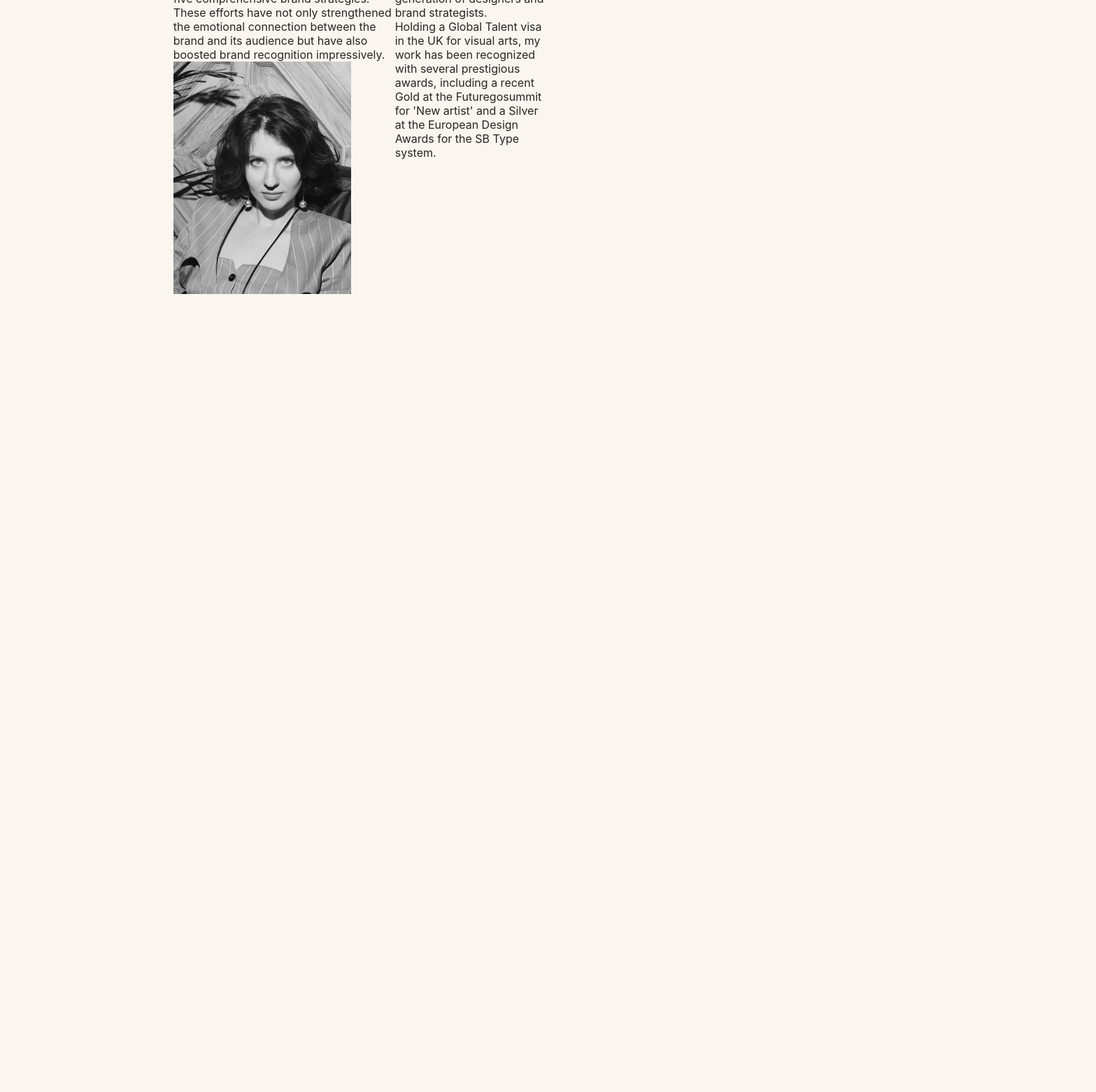
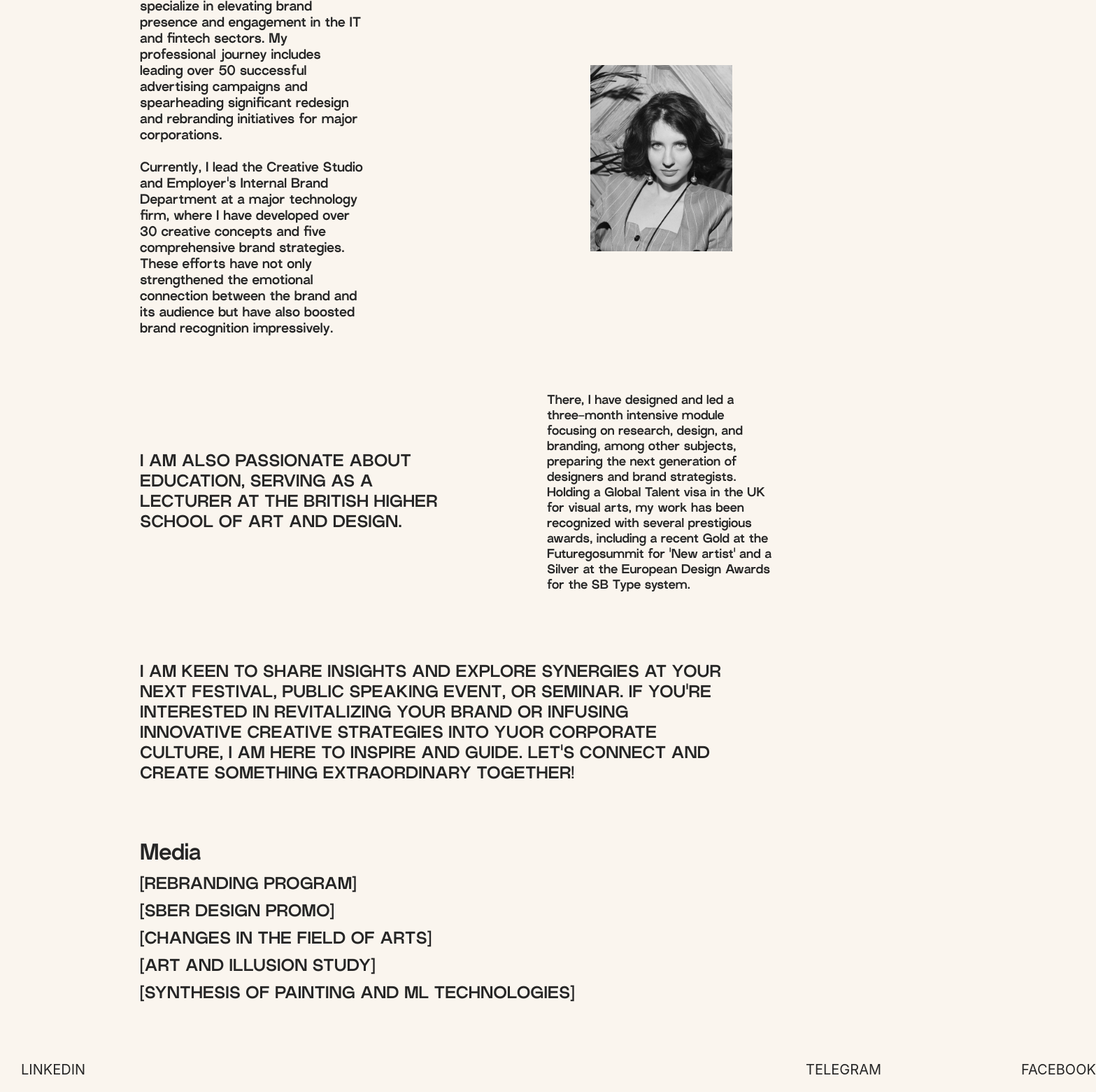
Before and after one commit to annalatyeva/anna-katsur-portfolio, a React (Create React App) app: page /about in a window 1280 px wide. Shown: the part 496-2056 px from the top of the page at 70% size, 1567 px wide, since content can reach past the window. Before the commit the page ends 920 px from the top, so only its background shows below. Built offline with nearby package versions, Linux system fonts and the light colour scheme.

Commit message:
add styles

```diff
--- a/package.json
+++ b/package.json
@@ -9,7 +9,7 @@
     "react": "^18.2.0",
     "react-dom": "^18.2.0",
     "react-player": "^2.16.0",
-    "react-router-dom": "^6.22.3",
+    "react-router-dom": "^6.23.0",
     "react-scripts": "^5.0.1",
     "sass": "^1.75.0",
     "web-vitals": "^2.1.4"
--- a/src/App.js
+++ b/src/App.js
@@ -14,6 +14,7 @@ import Project4 from "./pages/ProjectPages/Project4";
 import Project5 from "./pages/ProjectPages/Project5";
 import Project6 from "./pages/ProjectPages/Project6";
 import Project7 from "./pages/ProjectPages/Project7";
+import Footer from "./components/Footer/Footer";
 
 function App() {
 	return (
@@ -36,7 +37,8 @@ function App() {
 						<Route path="/project07" element={<Project7 />} />
 					</Routes>
 				</main>
-			</div>
+				<Footer />
+				</div>
 		</Router>
 	);
 }
--- a/src/components/AboutMe/AboutMe.jsx
+++ b/src/components/AboutMe/AboutMe.jsx
@@ -5,32 +5,41 @@ import photoItem from "../../assets/images/anna.png";
 const AboutMe = () => {
   return (
     <div className={aboutmeStyle.container}>
-    <p> CREATIVE DIRECTOR / BRAND STRATEGIST / LECTURER</p>
-    <p>HELLO! I'M ANNA KATSUR, CREATIVE DIRECTOR WITH A STRONG FOCUS ON CREATING IMPACTFUL BRAND PLATFORMS, BRANDING, INDENTITY, AND TYPOGRAPHY.</p>
+    <p className={aboutmeStyle.function}> CREATIVE DIRECTOR / BRAND STRATEGIST / LECTURER</p> <br></br>
+    <p className={aboutmeStyle.hello}>HELLO! I'M ANNA KATSUR, CREATIVE DIRECTOR WITH A STRONG FOCUS ON CREATING IMPACTFUL BRAND PLATFORMS, BRANDING, INDENTITY, AND TYPOGRAPHY.</p> <br></br> <br></br>
     <div className={aboutmeStyle.about}>
-    <div>
-<p>With over a decade of experience, I specialize in elevating brand presence and engagement in the IT and fintech sectors. My professional journey includes leading over 50 successful advertising campaigns and spearheading significant redesign and rebranding initiatives for major corporations.</p>
+    <div className={aboutmeStyle.text}>
+<p>With over a decade of experience, I specialize in elevating brand presence and engagement in the IT and fintech sectors. My professional journey includes leading over 50 successful advertising campaigns and spearheading significant redesign and rebranding initiatives for major corporations.</p><br></br>
 <p>Currently, I lead the Creative Studio and Employer's Internal Brand Department at a major technology firm, where I have developed over 30 creative concepts and five comprehensive brand strategies. These efforts have not only strengthened the emotional connection between the brand and its audience but have also boosted brand recognition impressively.</p>
-<div>
+</div>
+<div className={aboutmeStyle.image}>
   <img
   src={photoItem}
   alt="Anna"
   />
 </div>
 </div>
+<div className={aboutmeStyle.aboutme}>
+<div className={aboutmeStyle.aboutmeleft}>
+<p> I AM ALSO PASSIONATE ABOUT EDUCATION, SERVING AS A LECTURER AT THE BRITISH HIGHER SCHOOL OF ART AND DESIGN.</p>
 </div>
-<div className={aboutmeStyle.about}>
-<p> I AM ALSO PASSIONATE ABOUT EDUCATION, SERVING AS A LECTURER AT THE BRITISH HIGHER SCHOOL OF ART AND DESIGN.</p>
+<div className={aboutmeStyle.aboutmeright}>
 <p>There, I have designed and led a three-month intensive module focusing on research, design, and branding, among other subjects, preparing the next generation of designers and brand strategists.</p>
 <p>Holding a Global Talent visa in the UK for visual arts, my work has been recognized with several prestigious awards, including a recent Gold at the Futuregosummit for 'New artist' and a Silver at the European Design Awards for the SB Type system.</p>
 </div>
+</div>
+<div className={aboutmeStyle.aboutmecenter}>
 <p>I AM KEEN TO SHARE INSIGHTS AND EXPLORE SYNERGIES AT YOUR NEXT FESTIVAL, PUBLIC SPEAKING EVENT, OR SEMINAR. IF YOU'RE INTERESTED IN REVITALIZING YOUR BRAND OR INFUSING INNOVATIVE CREATIVE STRATEGIES INTO YUOR CORPORATE CULTURE, I AM HERE TO INSPIRE AND GUIDE. LET'S CONNECT AND CREATE SOMETHING EXTRAORDINARY TOGETHER!</p>
-<div>Media
-    <a>[REBRANDING PROGRAM]</a>
-    <a>[SBER DESIGN PROMO]</a>
-    <a>[CHANGES IN THE FIELD OF ARTS]</a>
-    <a>[ART AND ILLUSION STUDY]</a>
-    <a>[SYNTHESIS OF PAINTING AND ML TECHNOLOGIES]</a>
+</div>
+<div className={aboutmeStyle.media}>
+  <div className={aboutmeStyle.medianame}>Media</div>
+  <div className={aboutmeStyle.medialinks}>
+    <a className={aboutmeStyle.link} href="https://my.epicgrowth.io/programs/rebranding">[REBRANDING PROGRAM]</a>
+    <a className={aboutmeStyle.link} href="https://promo.sber.ru/design#">[SBER DESIGN PROMO]</a>
+    <a className={aboutmeStyle.link} href="https://hackernoon.com/a-checklist-of-changes-that-await-us-in-the-field-of-arts?fbclid=IwAR24mtEBPt_c-uE0Sn_i-RFCDxtXLD2JEa8e0KqNTi7X-hCVBdawCalCowU">[CHANGES IN THE FIELD OF ARTS]</a>
+    <a className={aboutmeStyle.link} href="https://filmdaily.co/lifestyle/art-and-illusion-a-study-on-the-role-of-neural-networks-in-the-work-of-anna-katsur">[ART AND ILLUSION STUDY]</a>
+    <a className={aboutmeStyle.link} href="https://techbullion.com/the-synthesis-of-painting-and-ml-technologies-in-the-world-of-nft">[SYNTHESIS OF PAINTING AND ML TECHNOLOGIES]</a>
+    </div>
 </div>
     </div>
   );
--- a/src/components/AboutMe/AboutMe.module.scss
+++ b/src/components/AboutMe/AboutMe.module.scss
@@ -3,9 +3,84 @@
 .container {
     display: flex;
     color: $black;
+    flex-direction: column;
+    margin-left: 200px;
+    font-family: $nonBold;
+    margin-bottom: 80px;
 }
 
 .about {
     display: flex;
+    align-items: center;
+}
+
+.function {
+    font-size: medium;
+    font-weight: bold;
+}
+
+.hello {
+    font-size: xx-large;
+    font-weight: bold;
+    margin-right: 250px;
+}
+
+.text {
+    width: 30%;
+    font-size: larger;
+}
+
+.image {
+margin-left: 320px;
+}
+
+.image img {
+    width: 80%;
+}
+
+.aboutme {
+    display: flex;
+    align-items: center;
+    margin-top: 80px;
+}
+
+.aboutmeleft {
+    width: 40%;
+    font-size: x-large;
+    font-weight: bold;
+}
+.aboutmeright {
+    margin-left: 150px;
+    width: 30%;
+    font-size: large;
+}
+
+.aboutmecenter {
+    margin-top: 100px;
+    font-size: x-large;
+    font-weight: bold;
+    width: 78%;
+}
+
+.media {
+    display: flex;
     flex-direction: column;
+    margin-top: 80px;
 }
+
+.medianame {
+    font-size: xx-large;
+    font-weight: bolder;
+}
+
+.link {
+    display: block;
+    font-size: x-large;
+    margin-top: 10px;
+    color: $black;
+    text-decoration: none;
+
+    &:hover {
+        color: $gray;
+    }
+  }
--- a/src/components/Footer/Footer.jsx
+++ b/src/components/Footer/Footer.jsx
@@ -1,24 +1,32 @@
+import React from "react";
+import { useLocation } from "react-router-dom";
 import footerStyle from '../Footer/Footer.module.scss';
 
 const Footer = () => {
+  const location = useLocation();
+
+  if (location.pathname === "/") {
+    return null;
+  }
+
   return (
     <nav>
           <ul>
-            <div className={footerStyle.link}>
+            <div className={footerStyle.links}>
               <li>
-                <button>
+              <a href="https://www.linkedin.com/in/anna-katsur-a2084480" className={footerStyle.linkedin}>
                   LINKEDIN
-                </button>
+                  </a>
               </li>
               <li>
-                <button>
+                <a href="https://t.me/Kacur" className={footerStyle.telegram}>
                   TELEGRAM
-                </button>
+                  </a>
               </li>
               <li>
-                <button>
+                <a href="https://www.facebook.com/aava.katsur" className={footerStyle.facebook}>
                   FACEBOOK
-                </button>
+                  </a>
               </li>
             </div>
           </ul>
--- a/src/components/Footer/Footer.module.scss
+++ b/src/components/Footer/Footer.module.scss
@@ -0,0 +1,29 @@
+@import "../../assets/styles/variables.scss";
+
+ul {
+    list-style-type: none;
+}
+
+.links {
+    display: flex;
+    font-size: 20px;
+    margin-bottom: 20px;
+}
+
+.linkedin {
+    color: $black;
+    text-decoration: none;
+    margin-left: 30px;
+}
+
+.telegram {
+    color: $black;
+    text-decoration: none;
+    margin-left: 1030px;
+}
+
+.facebook {
+    color: $black;
+    text-decoration: none;
+    margin-left: 200px;
+}
```
Also changed, not shown: 1 other file (tests, documents, lock files or other folders).
